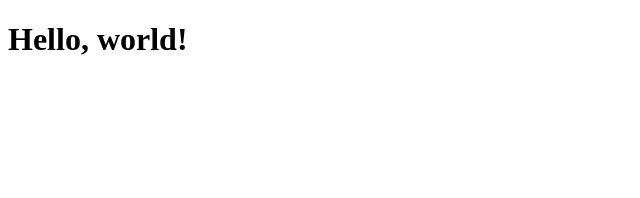
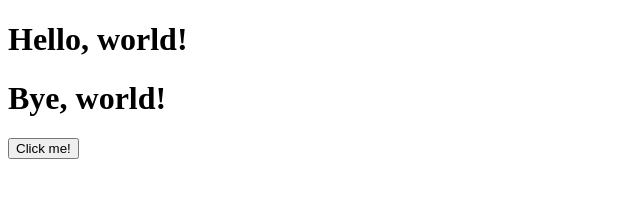
Before and after one commit to aaylaz/23cs, a plain HTML site: page index.html in a window 1280 px wide. Shown: the whole page, without its empty margins (0-640 px from the left). Drawn offline with Linux system fonts and the light colour scheme.

Commit message:
added JavaScript to HTML

```diff
--- a/index.html
+++ b/index.html
@@ -3,11 +3,17 @@
 	<head>
 		<meta charset="utf-8" />
 		<title>23 Code Street</title>
-    <meta name="author" content="Marfat" />
+        <meta name="author" content="Marfat" />
 		<meta name="description" content="COHORT5 Project @23CodeStreet" />
 		<meta name="keywords" content="23codestreet, cohort5" />
 	</head>
 	<body>
-		<h1>Hello, world!</h1>
-	</body>
+        <h1>Hello, world!</h1>
+        <h1>Bye, world!</h1>
+        <button onclick="alert('Hello, World');">Click me!</button>
+        <script type="text/Javascript">
+            console.log(window.innerWidth);
+            console.log(window.document.getElementsByTagName("h1")[1]);
+        </script>
+    </body>
 </html>
```
